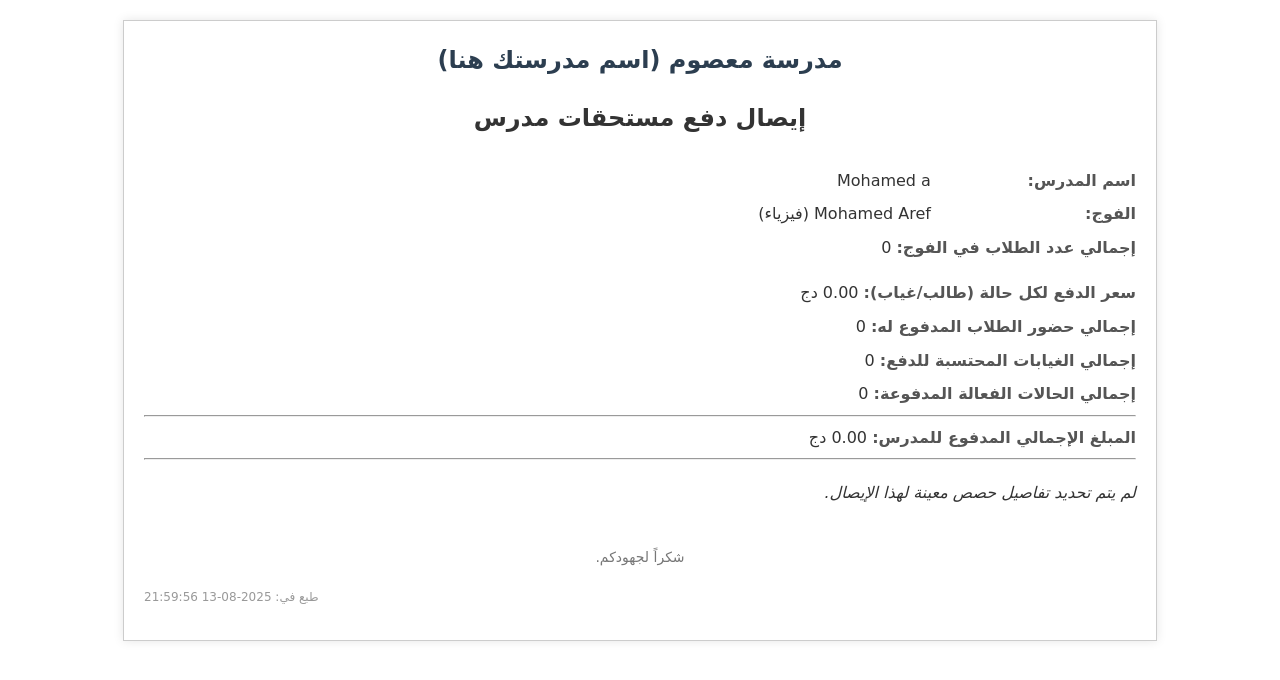
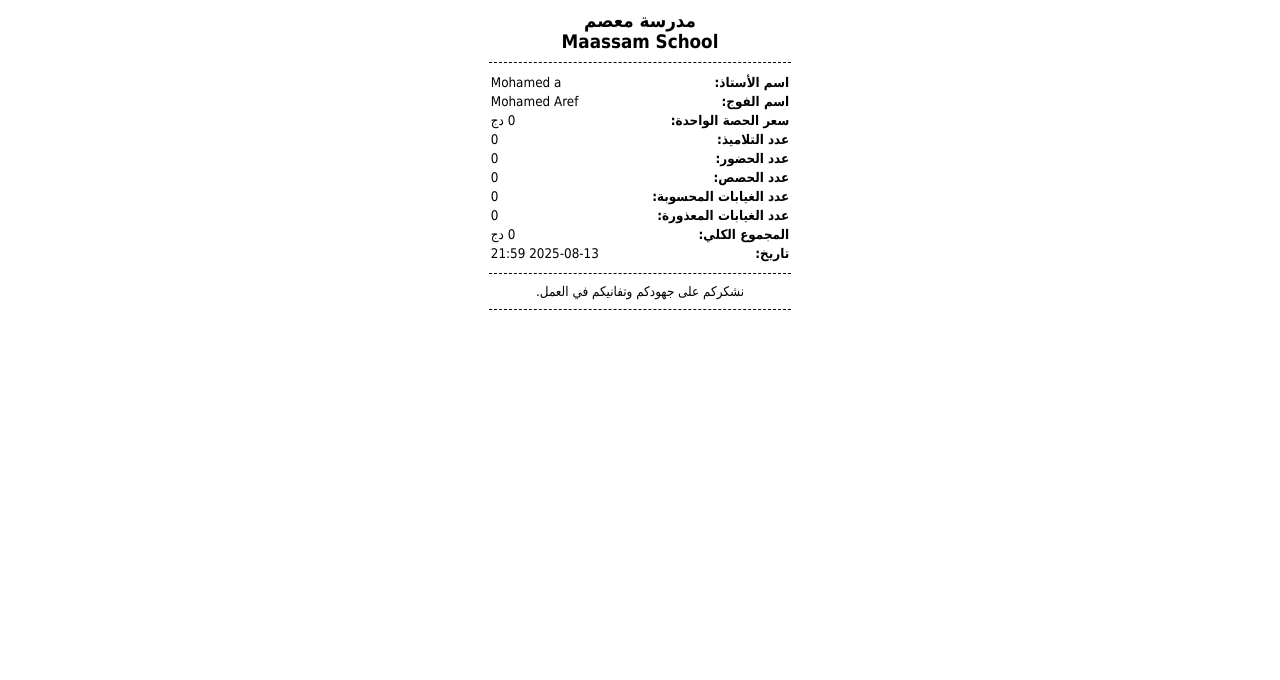
Before and after one commit to AyoubMaassam/School, a Django app: page /teachers/1/group/1/print_receipt/ in a window 1280 px wide. Shown: the top 680 px of the page. Run offline with Django 5.2, Linux system fonts and the light colour scheme; data comes from the database, SQL or seed files in the repository; data that the repository does not hold is empty.

Commit message:
I've added the feature to enable printing a payment receipt after a teacher's monthly payment is confirmed.
Here's a summary of the changes:
- I created a new template, `print_teacher_payment_receipt.html`, with the detailed, formatted layout you specified.
- I updated the `teacher_monthly_payment_view` to calculate and gather all the necessary data for the receipt, such as student count, number of sessions, and excused absences.
- I also updated the `print_teacher_payment_receipt` view to process this data and render the new template.
- A "Print Receipt" button will now appear on the teacher payment page after a successful transaction.

```diff
--- a/Maasom-School-Management-System-issue-fixes-batch-1/school_app/views.py
+++ b/Maasom-School-Management-System-issue-fixes-batch-1/school_app/views.py
@@ -2718,64 +2718,35 @@ def print_teacher_payment_receipt(request, teacher_id, group_id):
     # Retrieve details from GET parameters
     total_payment_amount_str = request.GET.get('amount_paid', '0')
     price_per_instance_str = request.GET.get('price_per_session', '0')
-    total_presences_str = request.GET.get('total_presences', '0') # Total student presences that contributed to payment
-    total_absences_counted_str = request.GET.get('total_absences_counted', '0') # Total absences counted for payment
-    effective_instances_str = request.GET.get('effective_instances', '0') # Sum of presences and counted absences
-    session_ids_str = request.GET.get('session_ids', '') # IDs of teacher-attended sessions that were paid for
+    total_presences_str = request.GET.get('total_presences', '0')
+    total_absences_counted_str = request.GET.get('total_absences_counted', '0')
+    session_ids_str = request.GET.get('session_ids', '')
+    student_count_str = request.GET.get('student_count', '0')
+    total_sessions_str = request.GET.get('total_sessions', '0')
+    excused_absences_count_str = request.GET.get('excused_absences_count', '0')
 
     try:
         total_payment_amount = Decimal(total_payment_amount_str)
         price_per_instance = Decimal(price_per_instance_str)
-        total_student_presences_paid_for = int(total_presences_str)
-        total_absences_counted_for_payment = int(total_absences_counted_str)
-        total_effective_paid_instances = int(effective_instances_str)
+        total_presences = int(total_presences_str)
+        total_absences_counted = int(total_absences_counted_str)
+        student_count = int(student_count_str)
+        total_sessions = int(total_sessions_str)
+        excused_absences_count = int(excused_absences_count_str)
     except (ValueError, TypeError):
         messages.error(request, "بيانات الإيصال غير صالحة.")
         return redirect(reverse('teacher_monthly_payment', args=[teacher_id]) + f"?group_id={group_id}")
-
-    # Fetch teacher-attended sessions for which payment is made
-    compensated_session_objects = []
-    if session_ids_str:
-        try:
-            session_ids = [int(sid) for sid in session_ids_str.split(',') if sid.isdigit()]
-            compensated_session_objects = Session.objects.filter(id__in=session_ids, group=group).prefetch_related('attendance_set__student').order_by('date', 'start_time')
-        except ValueError:
-            pass # Keep list empty
-
-    compensated_sessions_data_for_receipt = []
-    for session_obj in compensated_session_objects:
-        # For each compensated session, get the breakdown of presences and counted absences
-        # This part might need to fetch details from how it was calculated, or re-calculate if not passed via GET.
-        # For simplicity, we're primarily displaying the totals passed via GET.
-        # The detailed per-session student breakdown is shown on the main payment page.
-        # Here we can show a summary for each session if needed, or rely on totals.
-
-        # Example: if you had stored the detailed_breakdown from calculate_payment in session and passed its relevant part:
-        # For now, we'll just list the sessions the teacher is being compensated for.
-        # The main financial details are the totals passed via GET.
-
-        # Re-calculating student counts for this specific receipt context (present, excused, unexcused)
-        students_present_count = session_obj.attendance_set.filter(present=True).count()
-        students_absent_unexcused_count = session_obj.attendance_set.filter(present=False, excused_absence=False).count()
-        students_absent_excused_count = session_obj.attendance_set.filter(present=False, excused_absence=True).count()
-
-        compensated_sessions_data_for_receipt.append({
-            'date': session_obj.date,
-            'start_time': session_obj.start_time,
-            'students_present_count': students_present_count,
-            'students_absent_unexcused_count': students_absent_unexcused_count,
-            'students_absent_excused_count': students_absent_excused_count,
-        })
 
     context = {
         'teacher': teacher,
         'group': group,
         'total_payment_amount': total_payment_amount,
         'price_per_instance': price_per_instance,
-        'total_student_presences_paid_for': total_student_presences_paid_for,
-        'total_absences_counted_for_payment': total_absences_counted_for_payment,
-        'total_effective_paid_instances': total_effective_paid_instances,
-        'compensated_sessions_data': compensated_sessions_data_for_receipt, # Renamed for clarity
+        'total_presences': total_presences,
+        'total_absences_counted': total_absences_counted,
+        'student_count': student_count,
+        'total_sessions': total_sessions,
+        'excused_absences_count': excused_absences_count,
         'print_date': timezone.now(),
     }
     return render(request, 'school_app/print_teacher_payment_receipt.html', context)
@@ -2908,6 +2879,15 @@ def teacher_monthly_payment_view(request, teacher_id):
                     )
                     messages.success(request, f"تم تسجيل دفع المستحقات لـ {compensated_count} حصة بنجاح. المبلغ الإجمالي: {final_payment_amount} دج.")
 
+                    # --- New data for receipt ---
+                    student_count = current_group_post.students.count()
+                    excused_absences_count = Attendance.objects.filter(
+                        session_id__in=session_ids_to_mark_compensated,
+                        excused_absence=True
+                    ).count()
+                    total_sessions_paid = len(session_ids_to_mark_compensated)
+                    # --- End new data for receipt ---
+
                     # Generate receipt URL
                     receipt_url = reverse('print_teacher_payment_receipt', args=[teacher_id, current_group_post.id]) + \
                                   f"?amount_paid={final_payment_amount}" + \
@@ -2915,7 +2895,11 @@ def teacher_monthly_payment_view(request, teacher_id):
                                   f"&total_presences={payment_details_to_process.get('total_presences',0)}" + \
                                   f"&total_absences_counted={payment_details_to_process.get('total_unexcused_absences_for_payment',0)}" + \
                                   f"&effective_instances={payment_details_to_process.get('total_payable_instances',0)}" + \
-                                  f"&session_ids={','.join(session_ids_to_mark_compensated)}"
+                                  f"&session_ids={','.join(session_ids_to_mark_compensated)}" + \
+                                  f"&student_count={student_count}" + \
+                                  f"&total_sessions={total_sessions_paid}" + \
+                                  f"&excused_absences_count={excused_absences_count}"
+
                     request.session['last_teacher_payment_receipt_url'] = receipt_url
                 else:
                     messages.info(request, "لم يتم تحديث أي حصص كمدفوعة. قد تكون دفعت مسبقاً أو لم يتم تحديد حصص صالحة.")
--- /dev/null
+++ b/Maasom-School-Management-System-issue-fixes-batch-1/templates/school_app/print_teacher_payment_receipt.html
@@ -0,0 +1,116 @@
+<!DOCTYPE html>
+<html lang="ar" dir="rtl">
+<head>
+    <meta charset="UTF-8">
+    <title>وصل دفع مستحقات الأستاذ</title>
+    <style>
+        body {
+            font-family: 'Tahoma', 'Helvetica', 'Arial', sans-serif;
+            width: 80mm;
+            margin: 0 auto;
+            padding: 10px;
+            direction: rtl;
+            text-align: right;
+            font-size: 10pt;
+        }
+        .receipt-header {
+            text-align: center;
+            font-weight: bold;
+            font-size: 14pt;
+            margin-bottom: 10px;
+        }
+        .separator {
+            border-top: 1px dashed #000;
+            margin: 10px 0;
+        }
+        .receipt-table {
+            width: 100%;
+            border-collapse: collapse;
+        }
+        .receipt-table td {
+            padding: 2px;
+        }
+        .receipt-table .label {
+            font-weight: bold;
+            white-space: nowrap;
+            padding-left: 10px;
+        }
+        .receipt-table .value {
+            text-align: left;
+        }
+        .footer-message {
+            text-align: center;
+            margin-top: 10px;
+        }
+        @media print {
+            body {
+                width: 100%;
+                margin: 0;
+                padding: 0;
+            }
+            .no-print {
+                display: none;
+            }
+        }
+    </style>
+</head>
+<body onload="window.print();">
+
+    <div class="receipt-header">
+        مدرسة معصم <br>
+        Maassam School
+    </div>
+
+    <div class="separator"></div>
+
+    <table class="receipt-table">
+        <tr>
+            <td class="label">اسم الأستاذ:</td>
+            <td class="value">{{ teacher.first_name }} {{ teacher.last_name }}</td>
+        </tr>
+        <tr>
+            <td class="label">اسم الفوج:</td>
+            <td class="value">{{ group.name }}</td>
+        </tr>
+        <tr>
+            <td class="label">سعر الحصة الواحدة:</td>
+            <td class="value">{{ price_per_instance }} دج</td>
+        </tr>
+        <tr>
+            <td class="label">عدد التلاميذ:</td>
+            <td class="value">{{ student_count }}</td>
+        </tr>
+        <tr>
+            <td class="label">عدد الحضور:</td>
+            <td class="value">{{ total_presences }}</td>
+        </tr>
+        <tr>
+            <td class="label">عدد الحصص:</td>
+            <td class="value">{{ total_sessions }}</td>
+        </tr>
+        <tr>
+            <td class="label">عدد الغيابات المحسوبة:</td>
+            <td class="value">{{ total_absences_counted }}</td>
+        </tr>
+        <tr>
+            <td class="label">عدد الغيابات المعذورة:</td>
+            <td class="value">{{ excused_absences_count }}</td>
+        </tr>
+        <tr>
+            <td class="label">المجموع الكلي:</td>
+            <td class="value">{{ total_payment_amount }} دج</td>
+        </tr>
+        <tr>
+            <td class="label">تاريخ:</td>
+            <td class="value">{{ print_date|date:"Y-m-d H:i" }}</td>
+        </tr>
+    </table>
+
+    <div class="separator"></div>
+    <div class="footer-message">
+        نشكركم على جهودكم وتفانيكم في العمل.
+    </div>
+    <div class="separator"></div>
+
+</body>
+</html>
```
Also changed, not shown: Maasom-School-Management-System-issue-fixes-batch-1/templates/school_app/teacher_monthly_payment.html (+9 -0 lines).
